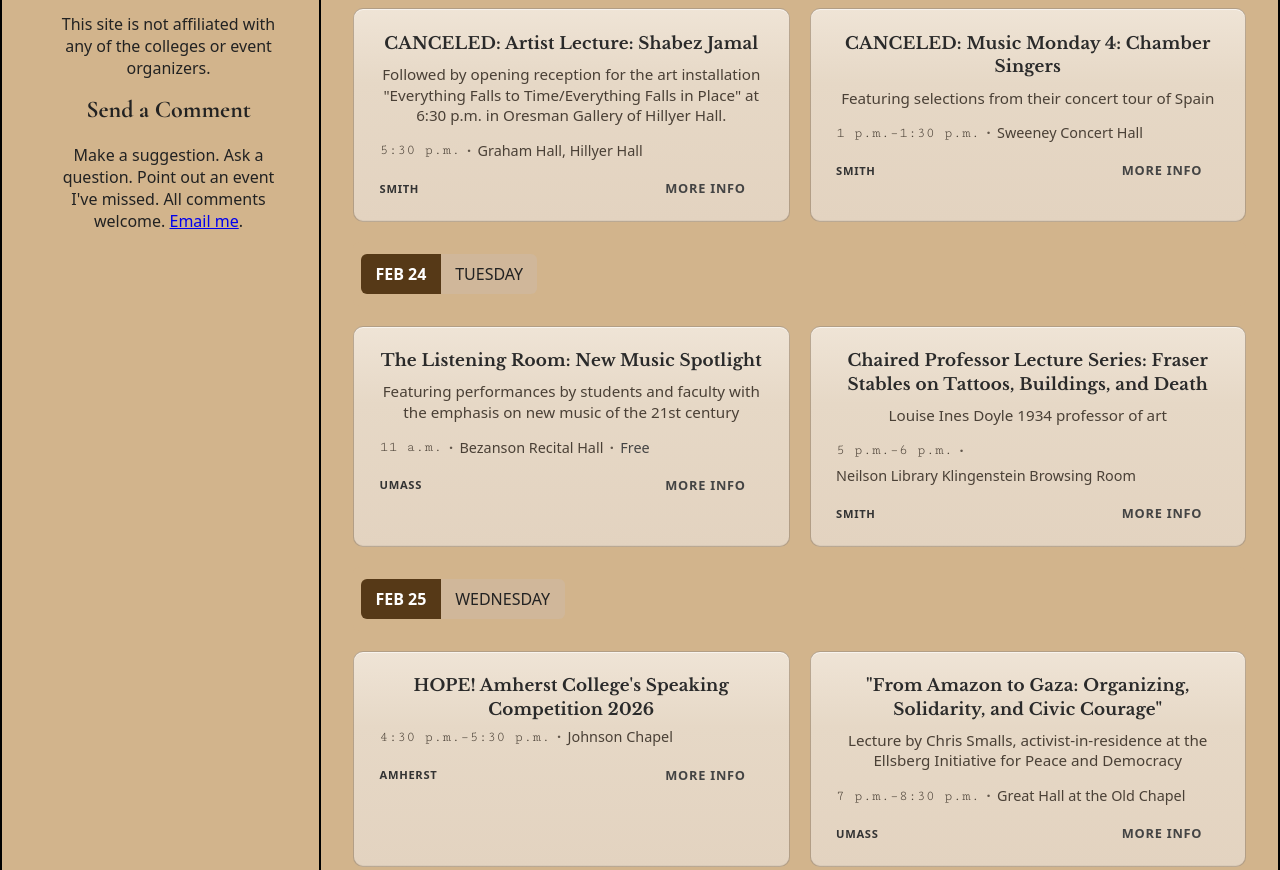
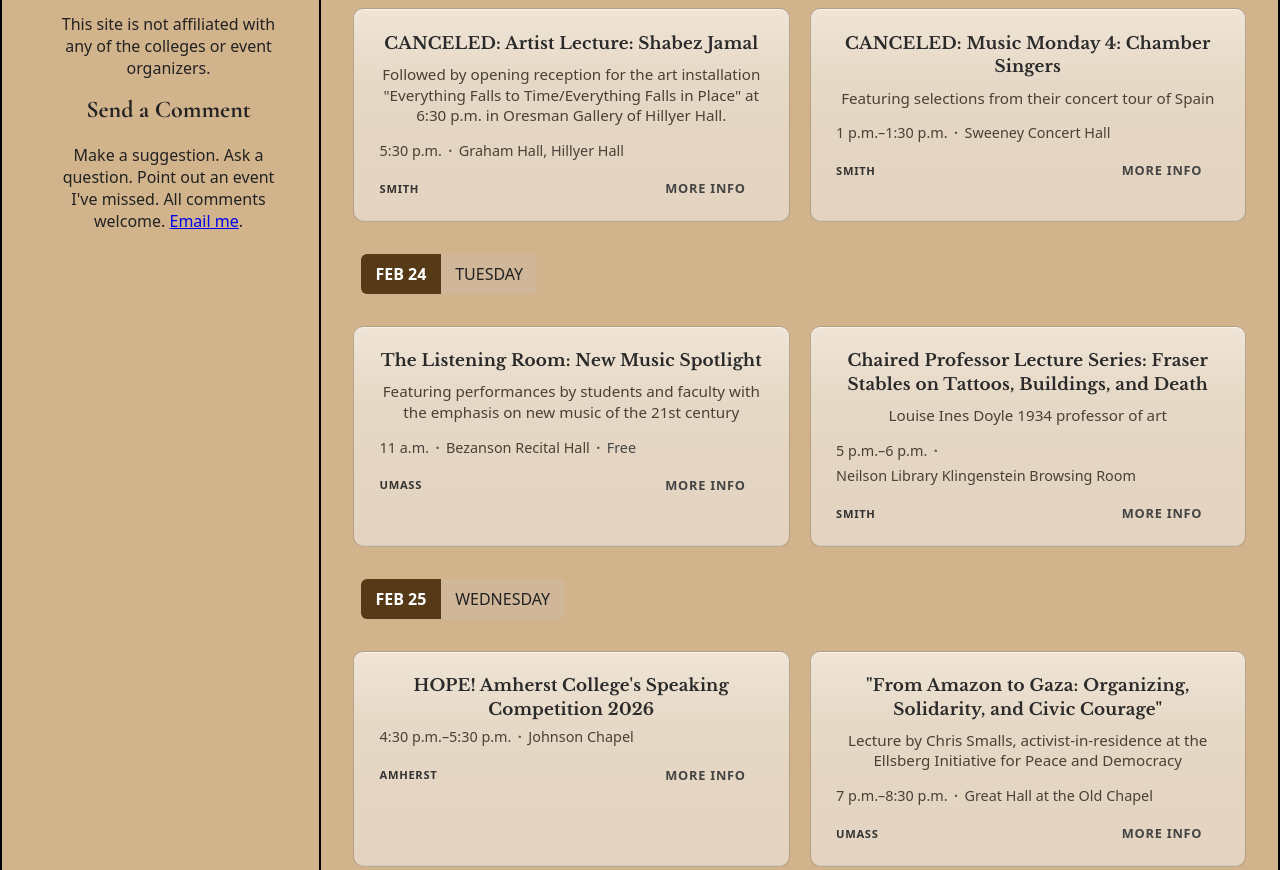
Before and after one commit to TAgeeTD/FiveCollegeFootlights, a website: page index.html in a window 1280 px wide. Shown: the part 1032-1902 px from the top of the page. Drawn offline with nearby package versions, Linux system fonts and the light colour scheme.

Commit message:
time changed

```diff
--- a/styles.css
+++ b/styles.css
@@ -542,6 +542,7 @@
   color: #6b5e52;
   font-weight: 500;
   margin-left: auto;
+  letter-spacing: 0.02em;
 }
 /* subbed out in favor of code above
 .event-time {
@@ -744,11 +745,6 @@
   gap: 0.35rem;
 }
 */
-/* next item added 2/23/26 */
-.event-meta-line span:first-child {
-  font-family: "Cutive Mono", monospace;
-  letter-spacing: 0.02em;
-}
 
 .meta-icon {
   font-size: 0.9rem;
```
